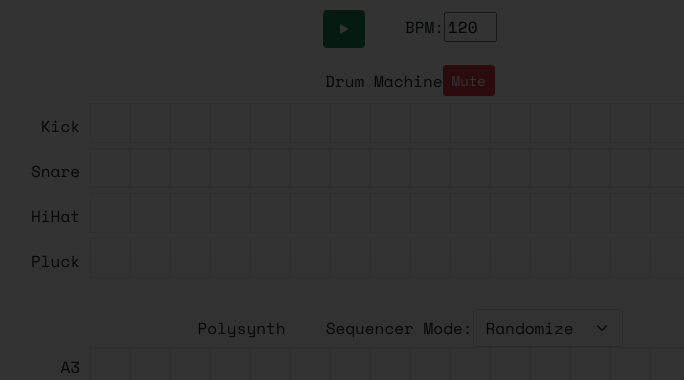
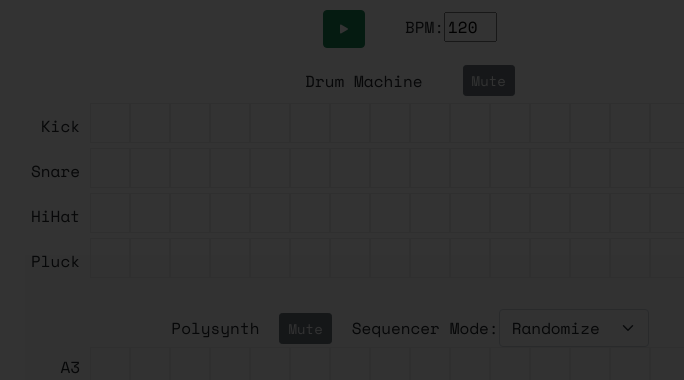
Before and after one commit to austincesear123/project-04-drum-machine-client, a React (Create React App) app: page / in a window 1280 px wide. Shown: the top 380 px of the page, without its empty margins (230-914 px from the left). Built offline with nearby package versions, Linux system fonts and the light colour scheme.

Commit message:
add mute button to polysynth

```diff
--- a/src/DrumRows/DrumRows.css
+++ b/src/DrumRows/DrumRows.css
@@ -9,6 +9,14 @@
   display: flex;
   justify-content: center;
   align-items: center;
+}
+
+.drum-title {
+  margin: 0 20px;
+}
+
+.drum-buttons {
+  margin: 0 20px;
 }
 
 .drum-label {
--- a/src/DrumRows/DrumRows.js
+++ b/src/DrumRows/DrumRows.js
@@ -5,12 +5,28 @@ import React from "react";
 
 const drumMap = ["Kick", "Snare", "HiHat", "Pluck"];
 
-const DrumRows = ({ activeColumn, pattern, updatePattern, clicked, handleDrumsMute }) => {
+const DrumRows = ({
+  activeColumn,
+  pattern,
+  updatePattern,
+  clicked,
+  handleDrumsMute,
+  drumsMute,
+}) => {
   return (
     <div className="drum-container">
       <div className="drum-toolbar">
         <div className="drum-title">Drum Machine</div>
-        <button className="btn btn-danger btn-sm" onClick={handleDrumsMute}>Mute</button>
+        <div className="drum-buttons">
+          <button
+            className={
+              drumsMute ? "btn btn-danger btn-sm" : "btn btn-secondary btn-sm"
+            }
+            onClick={handleDrumsMute}
+          >
+            Mute
+          </button>
+        </div>
       </div>
 
       {pattern.map((row, y) => {
--- a/src/PolySynthRows.js/PolySynthRows.js
+++ b/src/PolySynthRows.js/PolySynthRows.js
@@ -12,11 +12,25 @@ const PolySynthRows = ({
   updatePolySynthPattern,
   polySynthMode,
   handlePolySynthMode,
+  polySynthMute,
+  handlePolySynthMute,
 }) => {
   return (
     <div className="polysynth-container">
       <div className="polysynth-toolbar">
         <div className="polysynth-title">Polysynth</div>
+        <div className="polysynth-buttons">
+          <button
+            className={
+              polySynthMute
+                ? "btn btn-danger btn-sm"
+                : "btn btn-secondary btn-sm"
+            }
+            onClick={handlePolySynthMute}
+          >
+            Mute
+          </button>
+        </div>
         <div className="polysynth-select">
           Sequencer Mode:
           <select
--- a/src/Sequencer/Sequencer.js
+++ b/src/Sequencer/Sequencer.js
@@ -25,6 +25,7 @@ const Sequencer = () => {
   const [polySynthMode, setPolySynthMode] = useState("Randomize");
   const [repeatID, setRepeatID] = useState(0);
   const [drumsMute, setDrumsMute] = useState(false);
+  const [polySynthMute, setPolySynthMute] = useState(false);
 
   useEffect(
     () => {
@@ -213,12 +214,20 @@ const Sequencer = () => {
   function handleDrumsMute() {
     if (!drumsMute) {
       audioProps.drumsMasterChannel.volume.value = -Infinity;
-      console.log(audioProps.drumsMasterChannel.volume.value);
       setDrumsMute(true);
     } else if (drumsMute) {
       audioProps.drumsMasterChannel.volume.value = 0;
-      console.log(audioProps.drumsMasterChannel.volume.value);
       setDrumsMute(false);
+    }
+  }
+
+  function handlePolySynthMute() {
+    if (!polySynthMute) {
+      audioProps.polySynthChannel.volume.value = -Infinity;
+      setPolySynthMute(true);
+    } else if (polySynthMute) {
+      audioProps.polySynthChannel.volume.value = -15;
+      setPolySynthMute(false);
     }
   }
 
@@ -244,6 +253,7 @@ const Sequencer = () => {
           pattern={pattern}
           updatePattern={updatePattern}
           clicked={clicked}
+          drumsMute={drumsMute}
           handleDrumsMute={handleDrumsMute}
         />
         <br />
@@ -253,6 +263,8 @@ const Sequencer = () => {
           updatePolySynthPattern={updatePolySynthPattern}
           clicked={clicked}
           polySynthMode={polySynthMode}
+          polySynthMute={polySynthMute}
+          handlePolySynthMute={handlePolySynthMute}
           handlePolySynthMode={handlePolySynthMode}
         />
         <MonoSynthRows />
--- a/src/audioProps.js
+++ b/src/audioProps.js
@@ -122,6 +122,7 @@ const audioProps = {
   polySynth,
   monoSynth,
   drumsMasterChannel,
+  polySynthChannel
 };
 
 export default audioProps;
```
